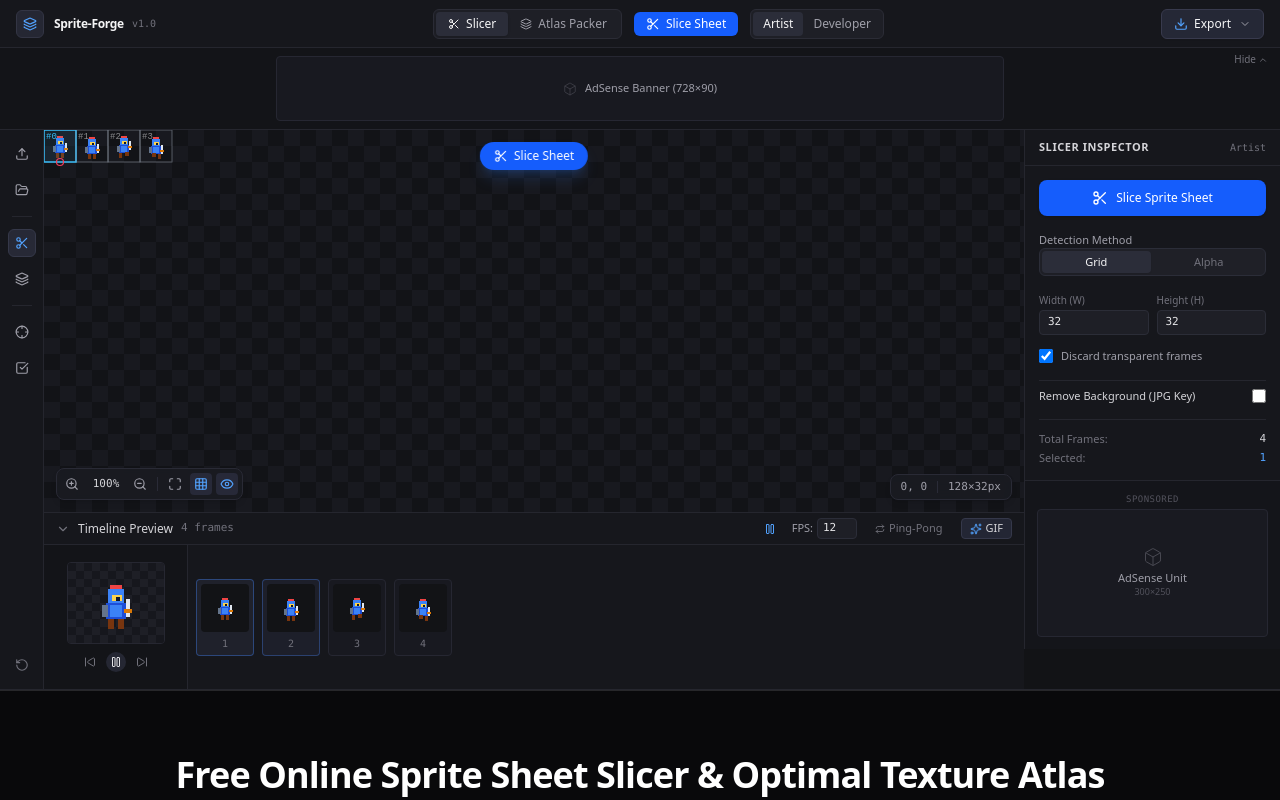
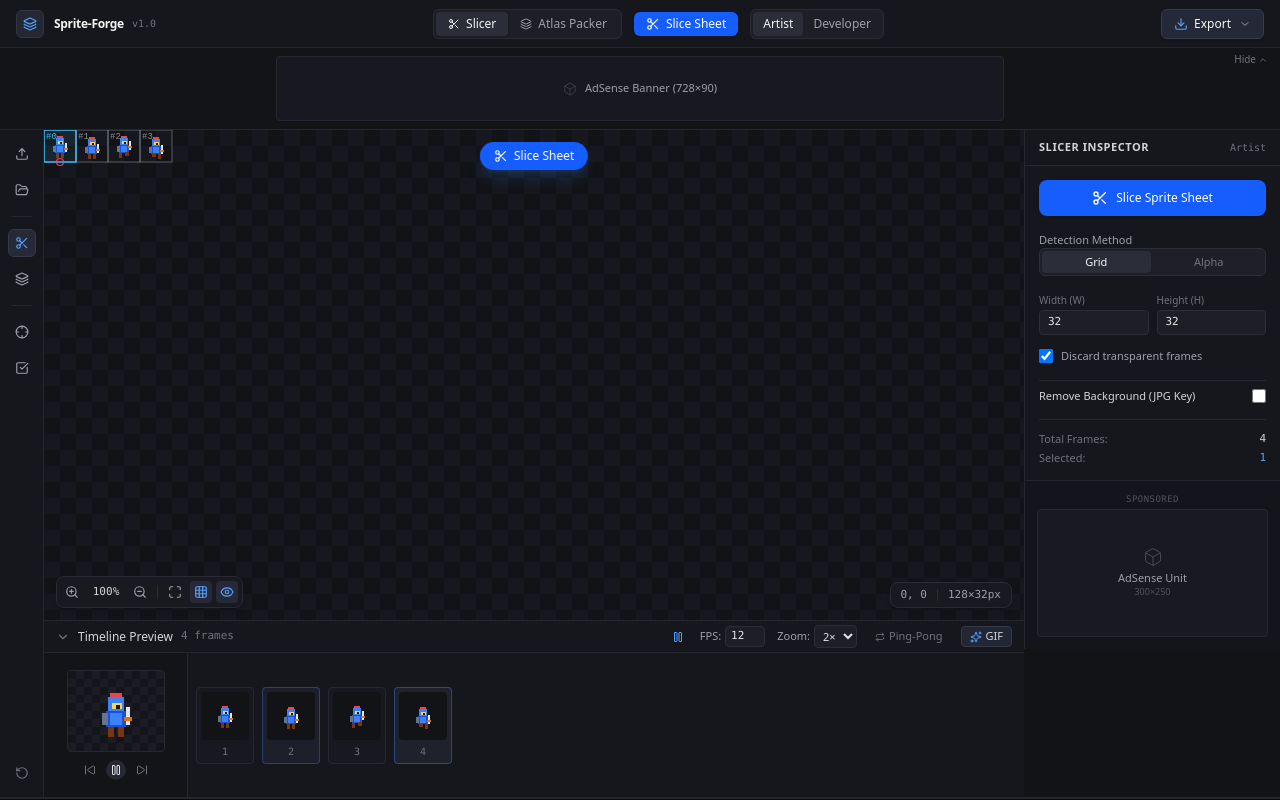
Before and after one commit to neiknart2033/Sprite-Forge, a Next.js app: page / in a window 1280 px wide. Both pictures are taken after a click on the button "Load Sample Knight". Shown: the top 800 px of the page. Built offline with nearby package versions, Linux system fonts and the light colour scheme.

Commit message:
perf: eliminate React re-renders on mousemove, replace 5000+ fillRect checkerboard with GPU CSS, remove toDataURL blocking, and debounce slider updates

```diff
--- a/src/app/globals.css
+++ b/src/app/globals.css
@@ -16,6 +16,29 @@ body {
   overflow-x: hidden;
 }
 
+/* GPU-accelerated ultra-low-overhead checkerboard backgrounds */
+.canvas-checkerboard {
+  background-color: #121316;
+  background-image:
+    linear-gradient(45deg, #17181f 25%, transparent 25%),
+    linear-gradient(-45deg, #17181f 25%, transparent 25%),
+    linear-gradient(45deg, transparent 75%, #17181f 75%),
+    linear-gradient(-45deg, transparent 75%, #17181f 75%);
+  background-size: 32px 32px;
+  background-position: 0 0, 0 16px, 16px -16px, -16px 0px;
+}
+
+.canvas-checkerboard-sm {
+  background-color: #14151a;
+  background-image:
+    linear-gradient(45deg, #1b1c24 25%, transparent 25%),
+    linear-gradient(-45deg, #1b1c24 25%, transparent 25%),
+    linear-gradient(45deg, transparent 75%, #1b1c24 75%),
+    linear-gradient(-45deg, transparent 75%, #1b1c24 75%);
+  background-size: 16px 16px;
+  background-position: 0 0, 0 8px, 8px -8px, -8px 0px;
+}
+
 /* Figma-style discreet scrollbar */
 ::-webkit-scrollbar {
   width: 6px;
--- a/src/components/canvas/CanvasViewport.tsx
+++ b/src/components/canvas/CanvasViewport.tsx
@@ -8,6 +8,7 @@ import { generateSampleSpriteSheet } from '@/lib/sampleAsset';
 export function CanvasViewport() {
   const canvasRef = useRef<HTMLCanvasElement | null>(null);
   const containerRef = useRef<HTMLDivElement | null>(null);
+  const coordRef = useRef<HTMLSpanElement | null>(null);
 
   const {
     appMode,
@@ -25,11 +26,22 @@ export function CanvasViewport() {
     runPack,
   } = useSpriteStore();
 
-  const [isDragging, setIsDragging] = useState(false);
-  const [dragStart, setDragStart] = useState<{ x: number; y: number }>({ x: 0, y: 0 });
   const [isSpacePressed, setIsSpacePressed] = useState(false);
-  const [mousePos, setMousePos] = useState<{ x: number; y: number }>({ x: 0, y: 0 });
   const [isDragOver, setIsDragOver] = useState(false);
+
+  // Mutable refs for silky smooth 60-120 FPS dragging without React state updates
+  const isDraggingRef = useRef(false);
+  const dragStartRef = useRef({ x: 0, y: 0 });
+  const panRef = useRef({ x: viewport.panX, y: viewport.panY });
+  const zoomRef = useRef(viewport.zoom);
+  const animFrameIdRef = useRef<number | null>(null);
+
+  // Keep refs in sync with store viewport
+  useEffect(() => {
+    panRef.current = { x: viewport.panX, y: viewport.panY };
+    zoomRef.current = viewport.zoom;
+    requestRender();
+  }, [viewport.panX, viewport.panY, viewport.zoom]);
 
   const handleLoadSample = async () => {
     const sampleCanvas = generateSampleSpriteSheet();
@@ -56,7 +68,7 @@ export function CanvasViewport() {
     }
   };
 
-  // Handle Space key for panning cursor
+  // Keyboard shortcut for Space pan
   useEffect(() => {
     const handleKeyDown = (e: KeyboardEvent) => {
       if (e.code === 'Space' && !e.repeat && (e.target as HTMLElement).tagName !== 'INPUT') {
@@ -78,7 +90,149 @@ export function CanvasViewport() {
     };
   }, []);
 
-  // Handle Wheel Zoom anchored at mouse position
+  // High Performance 60 FPS Render Function
+  const renderCanvas = useCallback(() => {
+    const canvas = canvasRef.current;
+    if (!canvas) return;
+
+    const ctx = canvas.getContext('2d');
+    if (!ctx) return;
+
+    ctx.imageSmoothingEnabled = false;
+
+    // 1. Instant GPU clear (background handled by CSS .canvas-checkerboard)
+    ctx.clearRect(0, 0, canvas.width, canvas.height);
+
+    // 2. Viewport Transform
+    ctx.save();
+    ctx.translate(panRef.current.x, panRef.current.y);
+    ctx.scale(zoomRef.current, zoomRef.current);
+
+    const curZoom = zoomRef.current;
+
+    if (appMode === 'unpack' && sourceImage) {
+      ctx.drawImage(sourceImage, 0, 0);
+
+      // Grid overlay
+      if (viewport.showGrid && unpackConfig.mode === 'grid') {
+        ctx.strokeStyle = 'rgba(255, 255, 255, 0.12)';
+        ctx.lineWidth = 1 / curZoom;
+        const fw = unpackConfig.frameWidth;
+        const fh = unpackConfig.frameHeight;
+        const sx = unpackConfig.spacingX;
+        const sy = unpackConfig.spacingY;
+
+        for (let y = unpackConfig.marginY; y + fh <= sourceImage.naturalHeight; y += fh + sy) {
+          for (let x = unpackConfig.marginX; x + fw <= sourceImage.naturalWidth; x += fw + sx) {
+            ctx.strokeRect(x, y, fw, fh);
+          }
+        }
+      }
+
+      // Bounding Boxes: thin crisp 1px strokes
+      if (viewport.showBBoxes) {
+        frames.forEach((frame, idx) => {
+          const isSelected = selectedFrameIds.includes(frame.id);
+
+          ctx.lineWidth = (isSelected ? 1.5 : 1) / curZoom;
+          ctx.strokeStyle = isSelected ? '#38bdf8' : 'rgba(150, 160, 180, 0.35)';
+          ctx.strokeRect(frame.frame.x, frame.frame.y, frame.frame.w, frame.frame.h);
+
+          if (isSelected) {
+            ctx.fillStyle = 'rgba(56, 189, 248, 0.08)';
+            ctx.fillRect(frame.frame.x, frame.frame.y, frame.frame.w, frame.frame.h);
+
+            // Pivot indicator
+            const pivotPx = frame.frame.x + frame.frame.w * frame.pivot.x;
+            const pivotPy = frame.frame.y + frame.frame.h * frame.pivot.y;
+            ctx.strokeStyle = '#f43f5e';
+            ctx.lineWidth = 1.2 / curZoom;
+            ctx.beginPath();
+            ctx.arc(pivotPx, pivotPy, 3.5 / curZoom, 0, Math.PI * 2);
+            ctx.stroke();
+          }
+
+          if (curZoom >= 0.9) {
+            ctx.fillStyle = isSelected ? '#38bdf8' : 'rgba(255, 255, 255, 0.5)';
+            ctx.font = `${Math.max(9, Math.floor(9 / curZoom))}px monospace`;
+            ctx.fillText(
+              `#${idx}`,
+              frame.frame.x + 2 / curZoom,
+              frame.frame.y + 9 / curZoom
+            );
+          }
+        });
+      }
+    } else if (appMode === 'pack' && atlasResult) {
+      ctx.drawImage(atlasResult.canvas, 0, 0);
+
+      ctx.strokeStyle = 'rgba(234, 179, 8, 0.5)';
+      ctx.lineWidth = 1 / curZoom;
+      ctx.strokeRect(0, 0, atlasResult.width, atlasResult.height);
+
+      if (viewport.showBBoxes) {
+        atlasResult.frames.forEach((pf) => {
+          const isSelected = selectedFrameIds.includes(pf.id);
+
+          ctx.lineWidth = (isSelected ? 1.5 : 1) / curZoom;
+          ctx.strokeStyle = isSelected ? '#38bdf8' : 'rgba(52, 211, 153, 0.35)';
+          ctx.strokeRect(pf.packedX, pf.packedY, pf.packedW, pf.packedH);
+
+          if (isSelected) {
+            ctx.fillStyle = 'rgba(56, 189, 248, 0.08)';
+            ctx.fillRect(pf.packedX, pf.packedY, pf.packedW, pf.packedH);
+          }
+        });
+      }
+    }
+
+    ctx.restore();
+  }, [
+    appMode,
+    sourceImage,
+    atlasResult,
+    frames,
+    selectedFrameIds,
+    viewport.showGrid,
+    viewport.showBBoxes,
+    unpackConfig,
+  ]);
+
+  const requestRender = useCallback(() => {
+    if (animFrameIdRef.current !== null) return;
+    animFrameIdRef.current = requestAnimationFrame(() => {
+      animFrameIdRef.current = null;
+      renderCanvas();
+    });
+  }, [renderCanvas]);
+
+  // Handle Resize using ResizeObserver (never resize inside render)
+  useEffect(() => {
+    const container = containerRef.current;
+    const canvas = canvasRef.current;
+    if (!container || !canvas) return;
+
+    const observer = new ResizeObserver((entries) => {
+      for (const entry of entries) {
+        const { width, height } = entry.contentRect;
+        if (width > 0 && height > 0 && (canvas.width !== width || canvas.height !== height)) {
+          canvas.width = width;
+          canvas.height = height;
+          requestRender();
+        }
+      }
+    });
+
+    observer.observe(container);
+    return () => observer.disconnect();
+  }, [requestRender]);
+
+  // Re-render when content changes
+  useEffect(() => {
+    requestRender();
+  }, [sourceImage, atlasResult, frames, selectedFrameIds, unpackConfig, requestRender]);
+
+  // Wheel Zoom
   const handleWheel = useCallback(
     (e: React.WheelEvent<HTMLCanvasElement>) => {
       e.preventDefault();
@@ -88,26 +242,31 @@ export function CanvasViewport() {
       const cursorCanvasX = e.clientX - rect.left;
       const cursorCanvasY = e.clientY - rect.top;
 
-      const zoomFactor = e.deltaY < 0 ? 1.2 : 0.833;
-      const newZoom = Math.min(32.0, Math.max(0.1, viewport.zoom * zoomFactor));
+      const zoomFactor = e.deltaY < 0 ? 1.15 : 0.869;
+      const newZoom = Math.min(32.0, Math.max(0.1, zoomRef.current * zoomFactor));
 
-      const newPanX = cursorCanvasX - (cursorCanvasX - viewport.panX) * (newZoom / viewport.zoom);
-      const newPanY = cursorCanvasY - (cursorCanvasY - viewport.panY) * (newZoom / viewport.zoom);
+      const newPanX = cursorCanvasX - (cursorCanvasX - panRef.current.x) * (newZoom / zoomRef.current);
+      const newPanY = cursorCanvasY - (cursorCanvasY - panRef.current.y) * (newZoom / zoomRef.current);
+
+      panRef.current = { x: newPanX, y: newPanY };
+      zoomRef.current = newZoom;
 
       setViewport({
         zoom: newZoom,
         panX: newPanX,
         panY: newPanY,
       });
+
+      requestRender();
     },
-    [viewport, setViewport]
+    [setViewport, requestRender]
   );
 
-  // Mouse Down for Pan or Selection
+  // Mouse Down
   const handleMouseDown = (e: React.MouseEvent<HTMLCanvasElement>) => {
     if (e.button === 1 || isSpacePressed || (e.button === 0 && e.altKey)) {
-      setIsDragging(true);
-      setDragStart({ x: e.clientX - viewport.panX, y: e.clientY - viewport.panY });
+      isDraggingRef.current = true;
+      dragStartRef.current = { x: e.clientX - panRef.current.x, y: e.clientY - panRef.current.y };
       return;
     }
 
@@ -115,8 +274,8 @@ export function CanvasViewport() {
       const rect = canvasRef.current?.getBoundingClientRect();
       if (!rect) return;
 
-      const mouseX = (e.clientX - rect.left - viewport.panX) / viewport.zoom;
-      const mouseY = (e.clientY - rect.top - viewport.panY) / viewport.zoom;
+      const mouseX = (e.clientX - rect.left - panRef.current.x) / zoomRef.current;
+      const mouseY = (e.clientY - rect.top - panRef.current.y) / zoomRef.current;
 
       if (appMode === 'unpack') {
         const clicked = frames.find(
@@ -146,32 +305,40 @@ export function CanvasViewport() {
         }
       }
 
-      setIsDragging(true);
-      setDragStart({ x: e.clientX - viewport.panX, y: e.clientY - viewport.panY });
+      isDraggingRef.current = true;
+      dragStartRef.current = { x: e.clientX - panRef.current.x, y: e.clientY - panRef.current.y };
     }
   };
 
+  // Ultra-Fast MouseMove (zero React state updates)
   const handleMouseMove = (e: React.MouseEvent<HTMLCanvasElement>) => {
     const rect = canvasRef.current?.getBoundingClientRect();
-    if (rect) {
-      const imgX = Math.floor((e.clientX - rect.left - viewport.panX) / viewport.zoom);
-      const imgY = Math.floor((e.clientY - rect.top - viewport.panY) / viewport.zoom);
-      setMousePos({ x: imgX, y: imgY });
+    if (rect && coordRef.current) {
+      const imgX = Math.floor((e.clientX - rect.left - panRef.current.x) / zoomRef.current);
+      const imgY = Math.floor((e.clientY - rect.top - panRef.current.y) / zoomRef.current);
+      coordRef.current.textContent = `${imgX}, ${imgY}`;
     }
 
-    if (isDragging) {
+    if (isDraggingRef.current) {
+      panRef.current = {
+        x: e.clientX - dragStartRef.current.x,
+        y: e.clientY - dragStartRef.current.y,
+      };
+      requestRender();
+    }
+  };
+
+  const handleMouseUp = () => {
+    if (isDraggingRef.current) {
+      isDraggingRef.current = false;
       setViewport({
-        panX: e.clientX - dragStart.x,
-        panY: e.clientY - dragStart.y,
+        panX: panRef.current.x,
+        panY: panRef.current.y,
       });
     }
   };
 
-  const handleMouseUp = () => {
-    setIsDragging(false);
-  };
-
-  // Center / Fit Image to Viewport
+  // Fit to screen
   const fitToScreen = useCallback(() => {
     const container = containerRef.current;
     if (!container) return;
@@ -191,130 +358,12 @@ export function CanvasViewport() {
     const panX = (container.clientWidth - targetW * newZoom) / 2;
     const panY = (container.clientHeight - targetH * newZoom) / 2;
 
+    panRef.current = { x: panX, y: panY };
+    zoomRef.current = newZoom;
+
     setViewport({ zoom: newZoom, panX, panY });
-  }, [appMode, sourceImage, atlasResult, setViewport]);
-
-  // Main Canvas Render Loop
-  useEffect(() => {
-    const canvas = canvasRef.current;
-    const container = containerRef.current;
-    if (!canvas || !container) return;
-
-    canvas.width = container.clientWidth;
-    canvas.height = container.clientHeight;
-
-    const ctx = canvas.getContext('2d');
-    if (!ctx) return;
-
-    ctx.imageSmoothingEnabled = false;
-
-    // 1. Soothing Low-Contrast Checkerboard (Charcoal palette)
-    const { width: cw, height: ch } = canvas;
-    ctx.clearRect(0, 0, cw, ch);
-
-    const checkSize = 16;
-    for (let y = 0; y < ch; y += checkSize) {
-      for (let x = 0; x < cw; x += checkSize) {
-        ctx.fillStyle =
-          (Math.floor(x / checkSize) + Math.floor(y / checkSize)) % 2 === 0
-            ? '#121317'
-            : '#18191f';
-        ctx.fillRect(x, y, checkSize, checkSize);
-      }
-    }
-
-    // 2. Apply Pan & Zoom transformation
-    ctx.save();
-    ctx.translate(viewport.panX, viewport.panY);
-    ctx.scale(viewport.zoom, viewport.zoom);
-
-    if (appMode === 'unpack' && sourceImage) {
-      ctx.drawImage(sourceImage, 0, 0);
-
-      // Grid overlay
-      if (viewport.showGrid && unpackConfig.mode === 'grid') {
-        ctx.strokeStyle = 'rgba(255, 255, 255, 0.12)';
-        ctx.lineWidth = 1 / viewport.zoom;
-        const fw = unpackConfig.frameWidth;
-        const fh = unpackConfig.frameHeight;
-        const sx = unpackConfig.spacingX;
-        const sy = unpackConfig.spacingY;
-
-        for (let y = unpackConfig.marginY; y + fh <= sourceImage.naturalHeight; y += fh + sy) {
-          for (let x = unpackConfig.marginX; x + fw <= sourceImage.naturalWidth; x += fw + sx) {
-            ctx.strokeRect(x, y, fw, fh);
-          }
-        }
-      }
-
-      // Bounding Boxes: crisp, delicate 1px borders
-      if (viewport.showBBoxes) {
-        frames.forEach((frame, idx) => {
-          const isSelected = selectedFrameIds.includes(frame.id);
-
-          ctx.lineWidth = (isSelected ? 1.5 : 1) / viewport.zoom;
-          ctx.strokeStyle = isSelected ? '#38bdf8' : 'rgba(150, 160, 180, 0.35)';
-          ctx.strokeRect(frame.frame.x, frame.frame.y, frame.frame.w, frame.frame.h);
-
-          if (isSelected) {
-            ctx.fillStyle = 'rgba(56, 189, 248, 0.08)';
-            ctx.fillRect(frame.frame.x, frame.frame.y, frame.frame.w, frame.frame.h);
-
-            // Pivot indicator
-            const pivotPx = frame.frame.x + frame.frame.w * frame.pivot.x;
-            const pivotPy = frame.frame.y + frame.frame.h * frame.pivot.y;
-            ctx.strokeStyle = '#f43f5e';
-            ctx.lineWidth = 1.2 / viewport.zoom;
-            ctx.beginPath();
-            ctx.arc(pivotPx, pivotPy, 3.5 / viewport.zoom, 0, Math.PI * 2);
-            ctx.stroke();
-          }
-
-          if (viewport.zoom >= 0.9) {
-            ctx.fillStyle = isSelected ? '#38bdf8' : 'rgba(255, 255, 255, 0.5)';
-            ctx.font = `${Math.max(9, Math.floor(9 / viewport.zoom))}px monospace`;
-            ctx.fillText(
-              `#${idx}`,
-              frame.frame.x + 2 / viewport.zoom,
-              frame.frame.y + 9 / viewport.zoom
-            );
-          }
-        });
-      }
-    } else if (appMode === 'pack' && atlasResult) {
-      ctx.drawImage(atlasResult.canvas, 0, 0);
-
-      // Atlas border
-      ctx.strokeStyle = 'rgba(234, 179, 8, 0.5)';
-      ctx.lineWidth = 1 / viewport.zoom;
-      ctx.strokeRect(0, 0, atlasResult.width, atlasResult.height);
-
-      if (viewport.showBBoxes) {
-        atlasResult.frames.forEach((pf) => {
-          const isSelected = selectedFrameIds.includes(pf.id);
-
-          ctx.lineWidth = (isSelected ? 1.5 : 1) / viewport.zoom;
-          ctx.strokeStyle = isSelected ? '#38bdf8' : 'rgba(52, 211, 153, 0.35)';
-          ctx.strokeRect(pf.packedX, pf.packedY, pf.packedW, pf.packedH);
-
-          if (isSelected) {
-            ctx.fillStyle = 'rgba(56, 189, 248, 0.08)';
-            ctx.fillRect(pf.packedX, pf.packedY, pf.packedW, pf.packedH);
-          }
-        });
-      }
-    }
-
-    ctx.restore();
-  }, [
-    viewport,
-    appMode,
-    sourceImage,
-    atlasResult,
-    frames,
-    selectedFrameIds,
-    unpackConfig,
-  ]);
+    requestRender();
+  }, [appMode, sourceImage, atlasResult, setViewport, requestRender]);
 
   const hasContent = Boolean(
     sourceImage || (atlasResult && atlasResult.frames.length > 0) || frames.length > 0
@@ -329,8 +378,8 @@ export function CanvasViewport() {
       }}
       onDragLeave={() => setIsDragOver(false)}
       onDrop={handleDrop}
-      className={`relative w-full h-full overflow-hidden select-none bg-[#121316] ${
-        isSpacePressed || isDragging ? 'cursor-grab active:cursor-grabbing' : 'cursor-crosshair'
+      className={`relative w-full h-full overflow-hidden select-none canvas-checkerboard ${
+        isSpacePressed ? 'cursor-grab active:cursor-grabbing' : 'cursor-crosshair'
       }`}
     >
       <canvas
@@ -471,7 +520,7 @@ export function CanvasViewport() {
       {/* Discreet Coordinate & Dimension Info */}
       <div className="absolute bottom-3 right-3 flex items-center gap-2.5 bg-[#1a1b22]/90 backdrop-blur-md border border-[#292a35] rounded-lg px-2.5 py-1 text-zinc-400 text-[11px] font-mono shadow-md">
         <div>
-          {mousePos.x}, {mousePos.y}
+          <span ref={coordRef}>0, 0</span>
         </div>
         <div className="w-[1px] h-3 bg-[#2a2b37]" />
         <div>
--- a/src/components/preview/AnimationPreview.tsx
+++ b/src/components/preview/AnimationPreview.tsx
@@ -1,13 +1,11 @@
 'use client';
 
-import React, { useEffect, useRef, useState } from 'react';
+import React, { useEffect, useRef, useState, memo } from 'react';
 import { useSpriteStore } from '@/store/useSpriteStore';
 import {
   Play,
   Pause,
   Repeat,
-  Film,
-  Download,
   SkipBack,
   SkipForward,
   ChevronDown,
@@ -15,6 +13,33 @@ import {
   Sparkles,
 } from 'lucide-react';
 import { generateAndDownloadGif } from '@/lib/export/exporter';
+
+// Lightweight GPU canvas-to-canvas thumbnail renderer (zero toDataURL strings)
+const FrameThumbnail = memo(function FrameThumbnail({ canvas }: { canvas?: HTMLCanvasElement }) {
+  const thumbRef = useRef<HTMLCanvasElement | null>(null);
+
+  useEffect(() => {
+    const thumb = thumbRef.current;
+    if (!thumb || !canvas) return;
+
+    thumb.width = 44;
+    thumb.height = 44;
+    const ctx = thumb.getContext('2d');
+    if (!ctx) return;
+
+    ctx.imageSmoothingEnabled = false;
+    ctx.clearRect(0, 0, 44, 44);
+
+    const scale = Math.min(44 / Math.max(1, canvas.width), 44 / Math.max(1, canvas.height), 1);
+    const w = canvas.width * scale;
+    const h = canvas.height * scale;
+    const x = Math.round((44 - w) / 2);
+    const y = Math.round((44 - h) / 2);
+    ctx.drawImage(canvas, x, y, w, h);
+  }, [canvas]);
+
+  return <canvas ref={thumbRef} className="max-w-full max-h-full block [image-rendering:pixelated]" />;
+});
 
 export function AnimationPreview() {
   const { frames, selectedFrameIds, animationConfig, updateAnimationConfig, sourceImageName } =
@@ -57,7 +82,7 @@ export function AnimationPreview() {
     return () => clearInterval(timer);
   }, [animationConfig.isPlaying, animationConfig.fps, animationConfig.pingPong, animFrames.length]);
 
-  // Render current frame
+  // Render current frame on preview canvas (Instant GPU clear)
   useEffect(() => {
     const canvas = previewCanvasRef.current;
     if (!canvas) return;
@@ -66,18 +91,7 @@ export function AnimationPreview() {
     if (!ctx) return;
 
     ctx.imageSmoothingEnabled = false;
-
     ctx.clearRect(0, 0, canvas.width, canvas.height);
-    const checkSize = 8;
-    for (let y = 0; y < canvas.height; y += checkSize) {
-      for (let x = 0; x < canvas.width; x += checkSize) {
-        ctx.fillStyle =
-          (Math.floor(x / checkSize) + Math.floor(y / checkSize)) % 2 === 0
-            ? '#16171d'
-            : '#1e1f26';
-        ctx.fillRect(x, y, checkSize, checkSize);
-      }
-    }
 
     if (animFrames.length === 0) return;
     const currentFrame = animFrames[activeFrameIdx] || animFrames[0];
@@ -157,6 +171,21 @@ export function AnimationPreview() {
             />
           </div>
 
+          {/* Zoom Selector */}
+          <div className="hidden sm:flex items-center gap-1 text-[11px] text-zinc-400">
+            <span>Zoom:</span>
+            <select
+              value={animationConfig.zoom}
+              onChange={(e) => updateAnimationConfig({ zoom: Number(e.target.value) })}
+              className="bg-[#1e1f26] border border-[#2b2d38] text-zinc-200 text-[11px] rounded px-1 py-0.5"
+            >
+              <option value={1}>1×</option>
+              <option value={2}>2×</option>
+              <option value={3}>3×</option>
+              <option value={4}>4×</option>
+            </select>
+          </div>
+
           {/* Ping-pong toggle */}
           <button
             onClick={() => updateAnimationConfig({ pingPong: !animationConfig.pingPong })}
@@ -193,7 +222,7 @@ export function AnimationPreview() {
               ref={previewCanvasRef}
               width={96}
               height={80}
-              className="border border-[#262731] rounded"
+              className="border border-[#262731] rounded canvas-checkerboard-sm"
             />
             <div className="flex items-center gap-2 mt-2">
               <button
@@ -243,15 +272,7 @@ export function AnimationPreview() {
                     }`}
                   >
                     <div className="w-12 h-12 bg-[#121316] rounded flex items-center justify-center overflow-hidden">
-                      {frame.dataUrl ? (
-                        <img
-                          src={frame.dataUrl}
-                          alt={frame.name}
-                          className="max-w-full max-h-full object-contain [image-rendering:pixelated]"
-                        />
-                      ) : (
-                        <span className="text-[9px] text-zinc-600">#{index}</span>
-                      )}
+                      <FrameThumbnail canvas={frame.canvas} />
                     </div>
                     <span className="text-[10px] font-mono text-zinc-500 mt-1">{index + 1}</span>
                   </div>
--- a/src/lib/algorithms/packer.ts
+++ b/src/lib/algorithms/packer.ts
@@ -197,7 +197,6 @@ function prepareFrames(frames: SpriteFrame[], trimAlpha: boolean): SpriteFrame[]
       spriteSourceSize: trim.spriteSourceSize,
       sourceSize: frame.sourceSize || { w: frame.frame.w, h: frame.frame.h },
       canvas: trimmedCanvas,
-      dataUrl: trimmedCanvas.toDataURL('image/png'),
     };
   });
 }
--- a/src/lib/algorithms/slicer.ts
+++ b/src/lib/algorithms/slicer.ts
@@ -227,7 +227,6 @@ export function sliceUniformGrid(
         sourceSize: { w: frameWidth, h: frameHeight },
         pivot: { x: 0.5, y: 1.0 }, // Standard 2D game bottom-center anchor
         canvas: frameCanvas,
-        dataUrl: frameCanvas.toDataURL('image/png'),
         isSelected: false,
       });
 
@@ -361,7 +360,6 @@ export function sliceAlphaDetect(
       sourceSize: { w: rect.w, h: rect.h },
       pivot: { x: 0.5, y: 1.0 },
       canvas: frameCanvas,
-      dataUrl: frameCanvas.toDataURL('image/png'),
       isSelected: false,
     });
   });
--- a/src/store/useSpriteStore.ts
+++ b/src/store/useSpriteStore.ts
@@ -65,6 +65,9 @@ interface SpriteStore {
   setPivotForSelected: (x: number, y: number) => void;
   resetAll: () => void;
 }
+
+let unpackDebounceTimer: ReturnType<typeof setTimeout> | null = null;
+let packDebounceTimer: ReturnType<typeof setTimeout> | null = null;
 
 export const useSpriteStore = create<SpriteStore>((set, get) => ({
   appMode: 'unpack',
@@ -228,7 +231,6 @@ export const useSpriteStore = create<SpriteStore>((set, get) => ({
         sourceSize: { w: img.naturalWidth, h: img.naturalHeight },
         pivot: { x: 0.5, y: 1.0 },
         canvas,
-        dataUrl: canvas.toDataURL('image/png'),
         isSelected: false,
       });
     }
@@ -278,14 +280,20 @@ export const useSpriteStore = create<SpriteStore>((set, get) => ({
     set((state) => ({
       unpackConfig: { ...state.unpackConfig, ...config },
     }));
-    get().runUnpack();
+    if (unpackDebounceTimer) clearTimeout(unpackDebounceTimer);
+    unpackDebounceTimer = setTimeout(() => {
+      get().runUnpack();
+    }, 120);
   },
 
   updatePackConfig: (config) => {
     set((state) => ({
       packConfig: { ...state.packConfig, ...config },
     }));
-    get().runPack();
+    if (packDebounceTimer) clearTimeout(packDebounceTimer);
+    packDebounceTimer = setTimeout(() => {
+      get().runPack();
+    }, 120);
   },
 
   updateAnimationConfig: (config) => {
```
